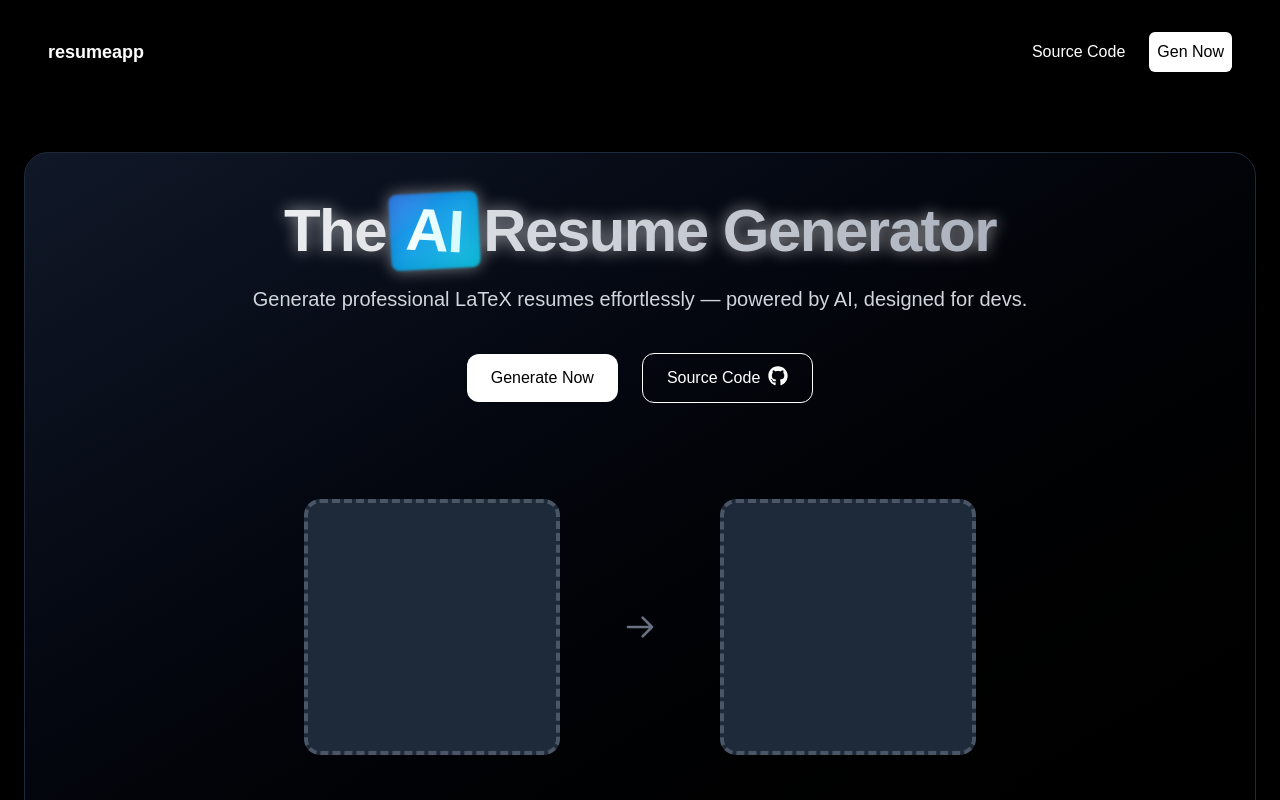
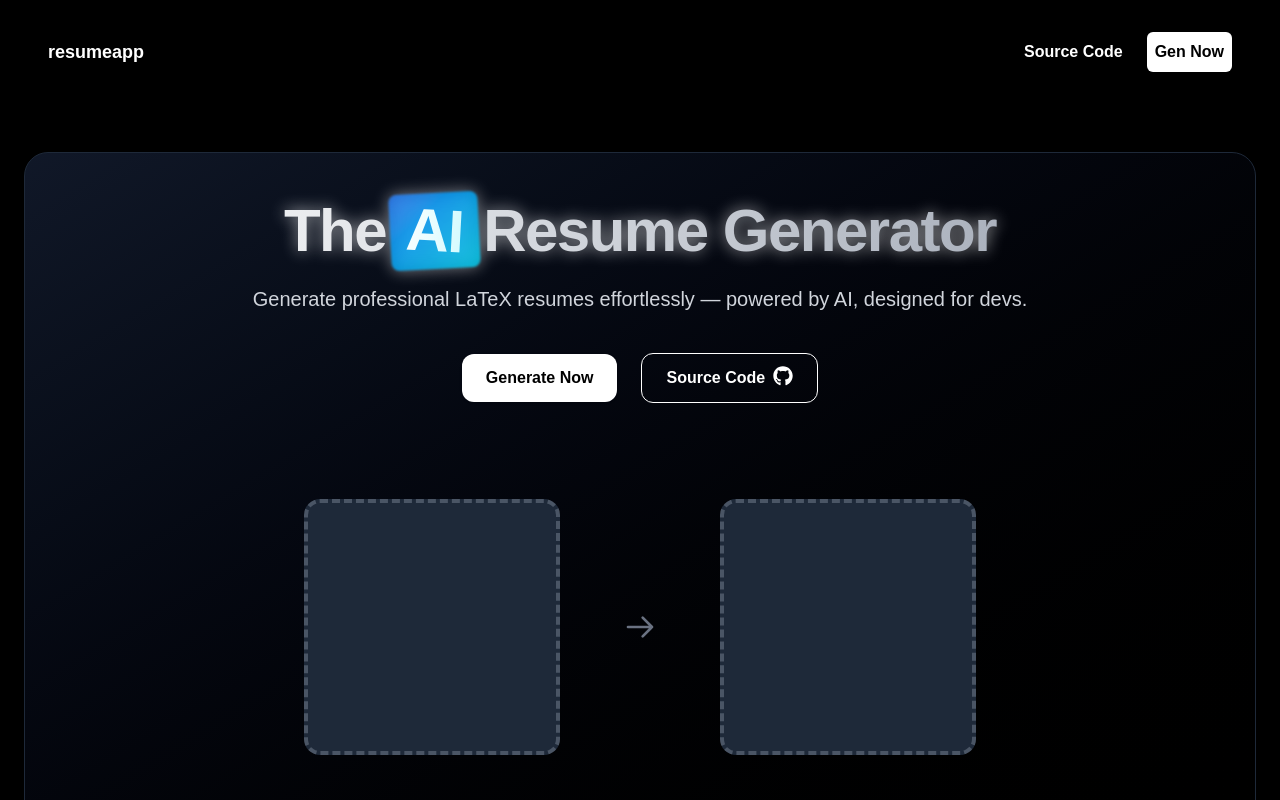
Before and after one commit to justintimejt/CrackdResume, a Next.js app: page / in a window 1280 px wide. Shown: the top 800 px of the page. Built offline with nearby package versions, Linux system fonts and the light colour scheme.

Commit message:
feat: update ui for home page buttons

```diff
--- a/src/app/page.tsx
+++ b/src/app/page.tsx
@@ -16,10 +16,10 @@ export default function Home() {
           </button>
         </div>
         <div className="flex space-x-6">
-          <button className="relative text-white after:absolute after:left-1/2 after:bottom-0 after:h-0.5 after:w-0 after:-translate-x-1/2 after:bg-white after:transition-all after:duration-300 hover:after:w-full">
+          <button className="relative text-white after:absolute after:left-1/2 after:bottom-0 after:h-0.5 after:w-0 after:-translate-x-1/2 after:bg-white after:transition-all after:duration-300 hover:after:w-full font-semibold">
             Source Code
           </button>
-          <button className="text-md text-black bg-white p-2 rounded-md"><a href="/build">Gen Now</a></button>
+          <button className="text-md text-black bg-white p-2 rounded-md hover:bg-gray-300 font-semibold"><a href="/build">Gen Now</a></button>
         </div>
 
       </nav>
@@ -44,7 +44,7 @@ export default function Home() {
           <div className="flex flex-col sm:flex-row justify-center items-center space-y-4 sm:space-x-6 sm:space-y-0">
             <a
               href="/build"
-              className="bg-white text-black px-6 py-3 rounded-xl shadow hover:bg-gray-100 transition"
+              className="bg-white text-black px-6 py-3 rounded-xl font-semibold shadow hover:bg-gray-300 transition"
             >
               Generate Now
             </a>
@@ -53,7 +53,7 @@ export default function Home() {
               className="bg-transparent border border-white px-6 py-3 rounded-xl text-white hover:bg-white hover:text-black transition"
               target="_blank" rel="noopener noreferrer"
             >
-              <div className="flex space-x-2">
+              <div className="flex space-x-2 font-semibold">
                 <span>Source Code</span>
                 <FaGithub className="text-xl"/>
               </div>
```
